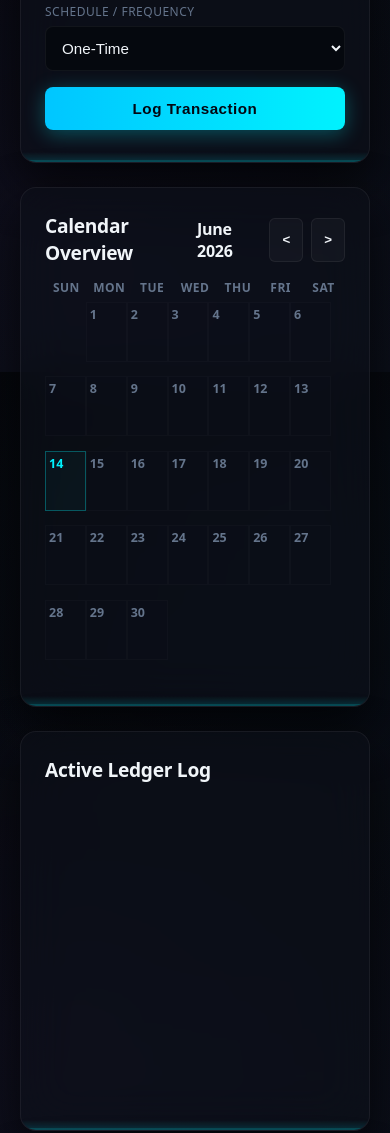
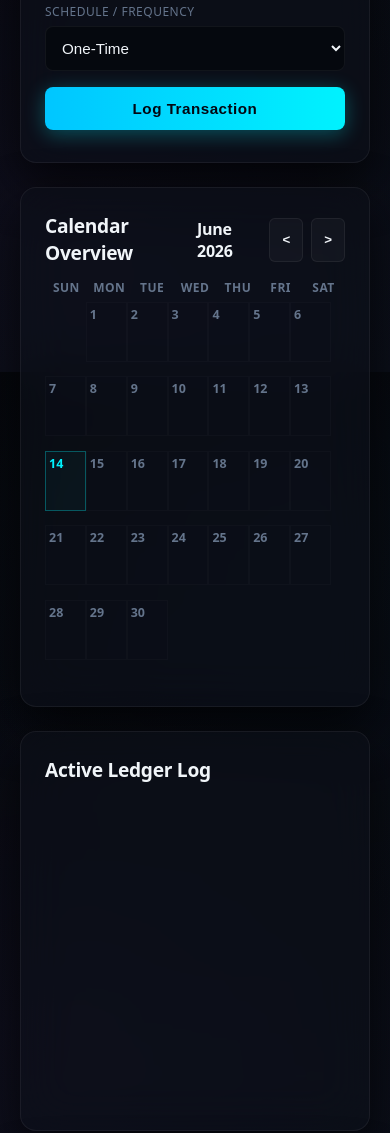
Before and after one commit to CommodoreCanadia64/Pro-Budget, a plain HTML site: page index.html in a window 390 px wide. Shown: the part 1316-2449 px from the top of the page. Drawn offline with Linux system fonts and the light colour scheme.

Commit message:
index.html

```diff
--- a/index.html
+++ b/index.html
@@ -1036,29 +1036,46 @@
 
     // ── Panel resize ──────────────────────────────────────────────────────────
     function initStationaryFullWidthResizerEngine() {
+    // 1. Check if the screen is mobile-width or if the device supports touch
+    const isMobile = window.innerWidth <= 768 || ('ontouchstart' in window);
+
+    if (isMobile) {
+        // Remove existing handles if they were created and the user resized to mobile
+        document.querySelectorAll('.panel-height-handle').forEach(h => h.remove());
+        return;
+    }
+
+    // 2. Only run the drag logic if we are on a desktop
     document.querySelectorAll('.glass-panel:not(.card)').forEach(panel => {
         if (panel.querySelector('.panel-height-handle')) return;
+
         const handle = document.createElement('div');
         handle.className = 'panel-height-handle';
         panel.appendChild(handle);
+
         handle.addEventListener('pointerdown', (e) => {
             e.preventDefault();
             handle.setPointerCapture(e.pointerId);
             handle.classList.add('active-dragging-handle');
+
             const baseY = e.clientY;
             const startH = panel.offsetHeight;
+
             const onMove = (me) => {
                 const h = startH + (me.clientY - baseY);
                 if (h >= 180 && h <= 900) panel.style.height = `${h}px`;
             };
+
             const onUp = (ue) => {
                 handle.releasePointerCapture(ue.pointerId);
                 handle.classList.remove('active-dragging-handle');
                 const key = panel.getAttribute('data-panel-id') || panel.getAttribute('id');
                 if (key) localStorage.setItem(`heightProfile_${key}`, panel.style.height);
+
                 window.removeEventListener('pointermove', onMove);
                 window.removeEventListener('pointerup', onUp);
             };
+
             window.addEventListener('pointermove', onMove);
             window.addEventListener('pointerup', onUp);
         });
@@ -1085,6 +1102,7 @@
         syncDashboardAndVisuals();
         initStationaryFullWidthResizerEngine();
     }
+    window.addEventListener('resize', initStationaryFullWidthResizerEngine);
     init();
 </script>
 </body>
```
Lines whose indentation alone changed are shown as unchanged.
